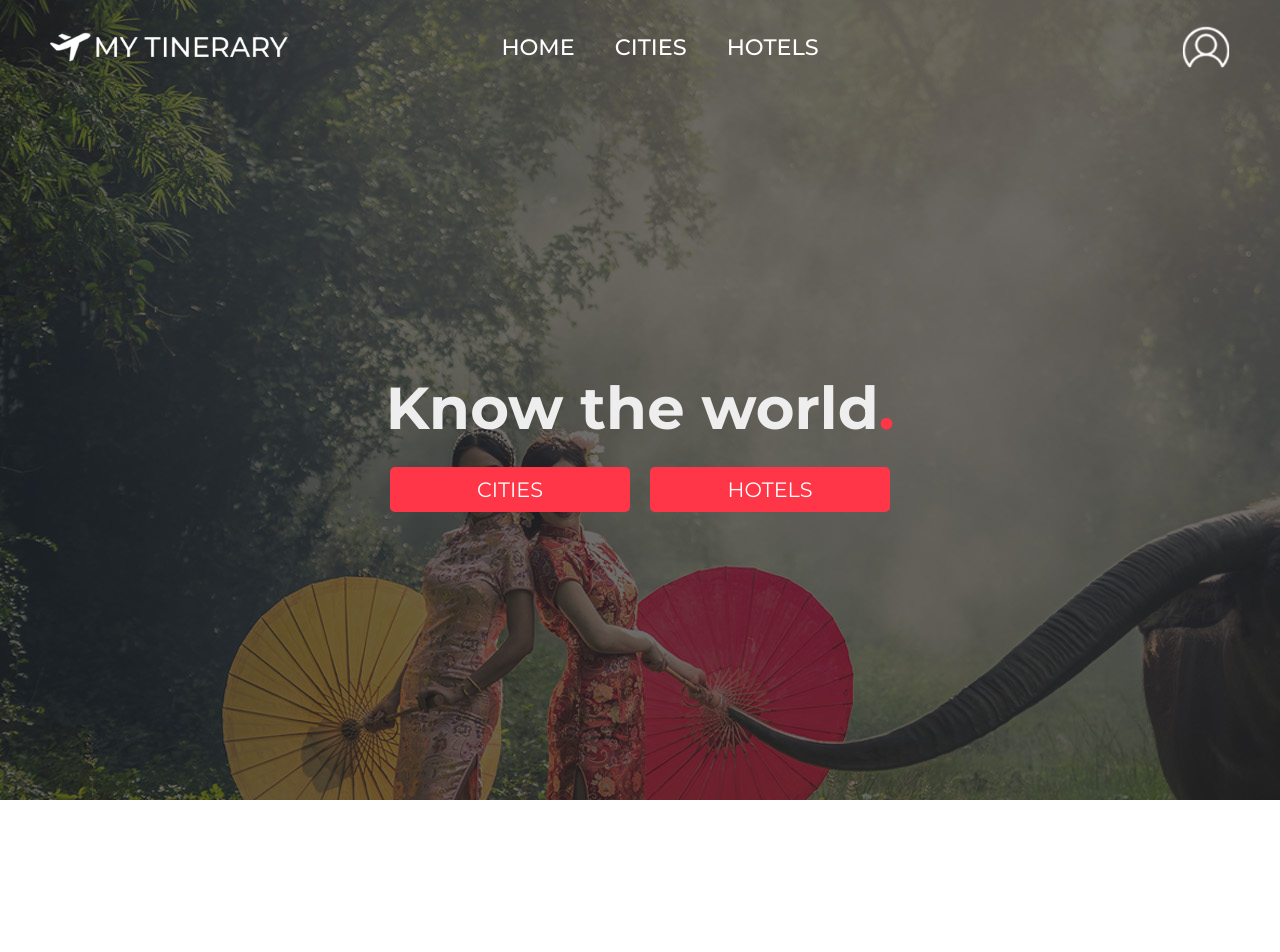
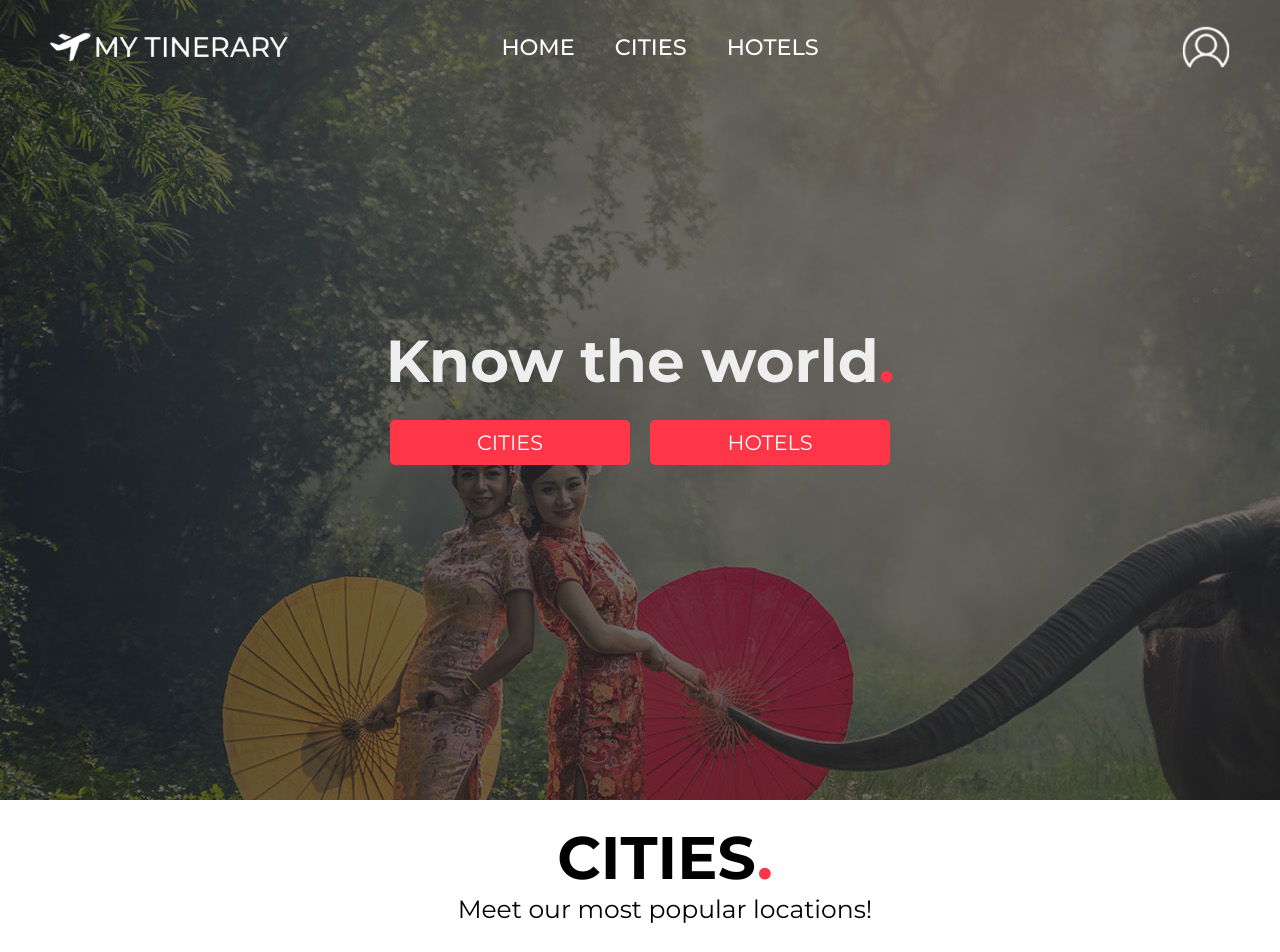
Before and after one commit to ezeqduarte/my-tinerary-kingcatwo, a React (Create React App) app: page /home in a window 1280 px wide. Shown: the top 952 px of the page. Before the commit the page ends 800 px from the top, so only its background shows below. Built offline with nearby package versions, Linux system fonts and the light colour scheme; the HTML template or start-up script is replaced by a standard one.

Commit message:
page inicio terminada con layout

```diff
--- a/src/App.js
+++ b/src/App.js
@@ -1,25 +1,25 @@
 
 import Home1 from "./pages/Home1";
+import Home from "./pages/Home";
 import { Routes, Route } from "react-router-dom";
 import AutoToTop from "./components/AutoToTop";
-import LSignUp from "./layouts/LSignUp";
+import Main from "./layouts/Main";
+import SignUp from "./pages/signup/SignUp";
 
 function App() {
   return (
-    <>
-
-      <AutoToTop />
+    <Main>
 
       <Routes>
-        <Route path="" element={<Home1 />} />
-        <Route path="/home" element={<Home1 />} />
+        <Route path="" element={<Home/>}/>
+        <Route path="/home" element={<Home/>} />
         <Route path="/cities" element={<Home1 />} />
         <Route path="/hotels" element={<Home1 />} />
-        <Route path="/signup" element={<LSignUp />} />
+        <Route path="/signup" element={<SignUp/>} />
       </Routes>
 
+    </Main>
 
-    </>
   );
 }
 
--- a/src/index.css
+++ b/src/index.css
@@ -5,7 +5,7 @@
   font-family: "Montserrat", sans-serif;
 }
 
-main {
+.main {
   min-height: 100vh;
 }
 
@@ -197,6 +197,11 @@ cursor:pointer
   font-size: 25px;
 }
 
+.footereano img {
+  width: 40px;
+  height: 40px;
+}
+
 
 .footereano h4 span{
 
@@ -305,6 +310,7 @@ header {
   width: 100%;
   padding: 25px 50px;
   align-items: center;
+  position: absolute;
 }
 
 header nav {
--- a/src/layouts/LSignUp.jsx
+++ /dev/null
@@ -1,14 +0,0 @@
-import React from 'react'
-import Footer from '../components/Footer'
-import SignUp from '../pages/signup/SignUp'
-
-export default function LSignUp() {
-  return (
-
- <>    <SignUp></SignUp>
-    <Footer></Footer>
-    </>
-
-
-  )
-}
--- /dev/null
+++ b/src/layouts/Main.jsx
@@ -0,0 +1,21 @@
+import React from 'react'
+import AutoToTop from '../components/AutoToTop'
+import Footer from '../components/Footer'
+import NavBar from '../components/NavBar'
+
+export default function Main(props) {
+  return (
+
+    <>
+        <NavBar/>
+        <AutoToTop/>
+        <div className='Main'>
+            {props.children}
+        </div>
+        <Footer/>
+
+    </>
+
+  )
+
+}
--- /dev/null
+++ b/src/pages/Home.jsx
@@ -0,0 +1,13 @@
+import React from 'react'
+import Home1 from './Home1'
+import Home2 from './Home2'
+
+export default function Main() {
+  return (
+    <>
+        <Home1></Home1>
+        <Home2></Home2>
+
+    </>
+  )
+}
--- a/src/pages/Home1.jsx
+++ b/src/pages/Home1.jsx
@@ -7,7 +7,6 @@ export default function Home1() {
   return (
     <div className='Home1'>
         <div className='container'>
-            <NavBar/>
             <div className='home1_container'>
                 <h1>Know the world<span className="rojo">.</span></h1>
                 <div>
--- a/src/pages/Home2.jsx
+++ b/src/pages/Home2.jsx
@@ -31,7 +31,6 @@ export default function Home2() {
         <BackToTopButton className="scrollTopBoton"></BackToTopButton>
       </main>
 
-      <Footer></Footer>
     </>
   );
 }
```
Also changed, not shown: src/components/ScrollToTop.jsx (deleted, +0 -7 lines).
